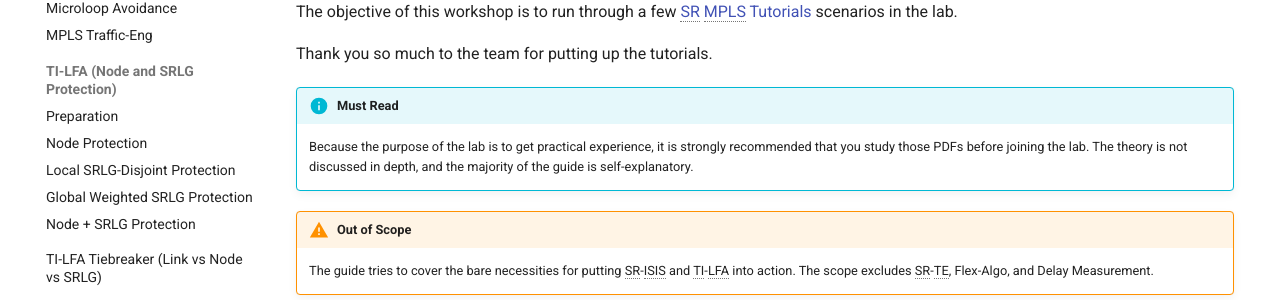
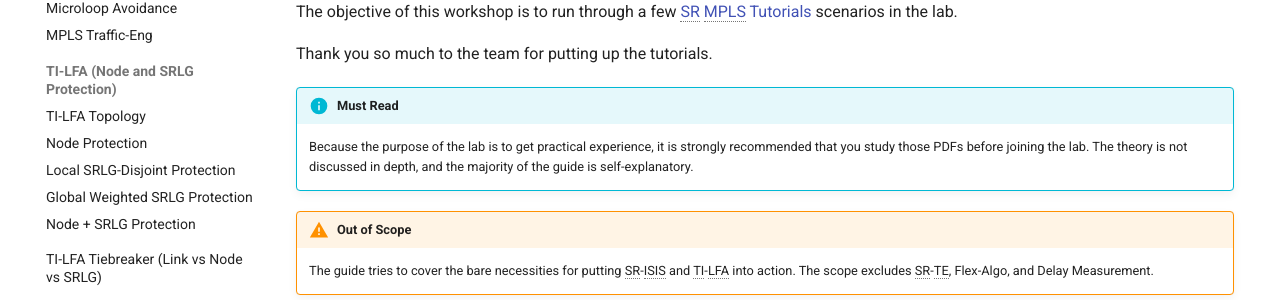
Before and after one commit to hmntsharma/cisco-segment-routing, an MkDocs documentation site: the page built from docs/index.md, in a window 1280 px wide. Shown: the part 542-842 px from the top of the page. Built offline with MkDocs 1.6.1 and Material for MkDocs 9.7.7, drawn with Linux system fonts in a browser that asks for light colours; comment, search, counter and statistics services are not loaded.

Commit message:
Update mkdocs.yml

```diff
--- a/mkdocs.yml
+++ b/mkdocs.yml
@@ -83,7 +83,7 @@ nav:
   - Microloop Avoidance: micro_loop_avoidance.md
   - MPLS Traffic-Eng: mpls_traffic_eng.md
   - TI-LFA (Node and SRLG Protection):
-    -  Preparation: tilfa_node_srlg_prep.md
+    -  TI-LFA Topology: tilfa_node_srlg_prep.md
     -  Node Protection: tilfa_node.md
     -  Local SRLG-Disjoint Protection: tilfa_local_srlg.md
     -  Global Weighted SRLG Protection: tilfa_gw_srlg.md
```
